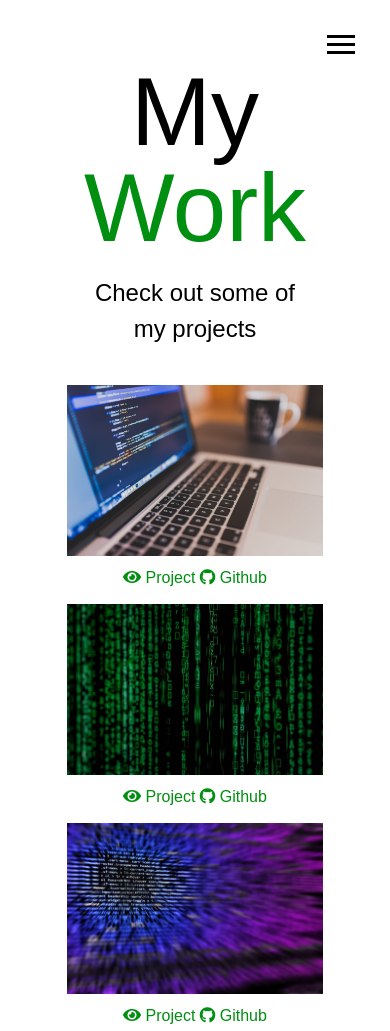
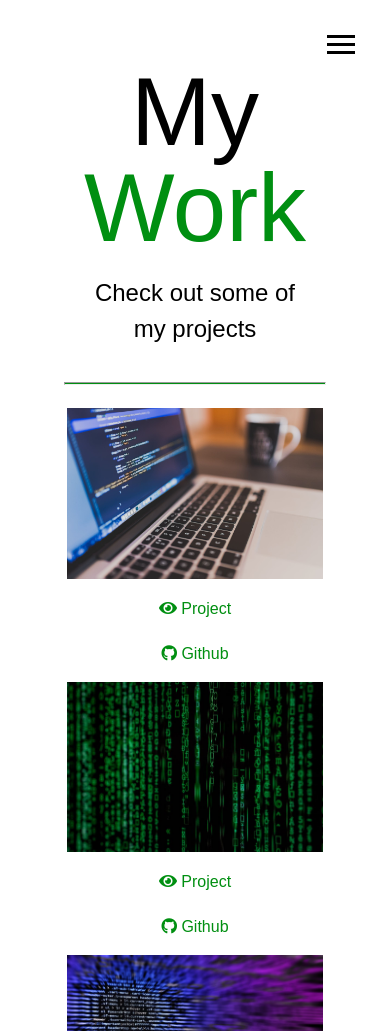
Before and after one commit to NeoDreamDev/Modern_Portfolio, a website: page dist/work.html in a window 390 px wide. Shown: the top 1031 px of the page. Drawn offline with Linux system fonts and the light colour scheme.

Commit message:
work page and responsiveness

```diff
--- a/scss/_mobile.scss
+++ b/scss/_mobile.scss
@@ -1,9 +1,13 @@
 // widescreens
 @include mediaXl {
+  .projects {
+    grid-template-columns: repeat(4, 1fr);
+  }
 }
 
 // desktops & laptops
 @include mediaLg {
+  grid-template-columns: repeat(3, 1fr);
 }
 
 // tablets & small laptops
@@ -56,6 +60,10 @@
       "job3";
     grid-template-columns: 1fr;
   }
+
+  .projects {
+    grid-template-columns: repeat(2, 1fr);
+  }
 }
 
 // smartphones
@@ -63,4 +71,8 @@
   main#home h1 {
     margin-top: 10vh;
   }
+
+  .projects {
+    grid-template-columns: 1fr;
+  }
 }
--- a/scss/main.scss
+++ b/scss/main.scss
@@ -13,6 +13,12 @@ body {
   margin: 0;
   font-family: "Arimo", "Segoe UI", Tahoma, Geneva, Verdana, sans-serif;
   line-height: 1.5;
+}
+
+hr {
+  height: 3px;
+  background: $secondary-color;
+  margin-bottom: 20px;
 }
 
 // Headings
@@ -114,8 +120,7 @@ main {
 
 .projects {
   display: grid;
-  grid-gap: 0.7rem;
-  grid-template-columns: repeat (3, 1fr);
+  grid-template-columns: repeat(3, 1fr);
 
   img {
     width: 100%;
@@ -132,6 +137,35 @@ main {
   }
 }
 
+//button styles
+.btn {
+  display: block;
+  padding: 0.5rem 1rem;
+  border: 0;
+  margin-bottom: 0.3rem;
+  // &:hover {
+  //   background: $secondary-color;
+  //   color: set-text-color ($primary-color);
+  // }
+}
+
+.btn-dark {
+  @extend .btn;
+  @include easeOut;
+  &:hover {
+    background: darken($primary-color, 10);
+  }
+}
+
+.btn-light {
+  @extend .btn;
+  @include easeOut;
+  &:hover {
+    background: $secondary-color;
+    color: #fff;
+  }
+}
+
 #main-footer {
   text-align: center;
   padding: 1rem;
```
Also changed, not shown: dist/css/main.css, dist/img/projects/project5.jpeg (added), dist/work.html.
